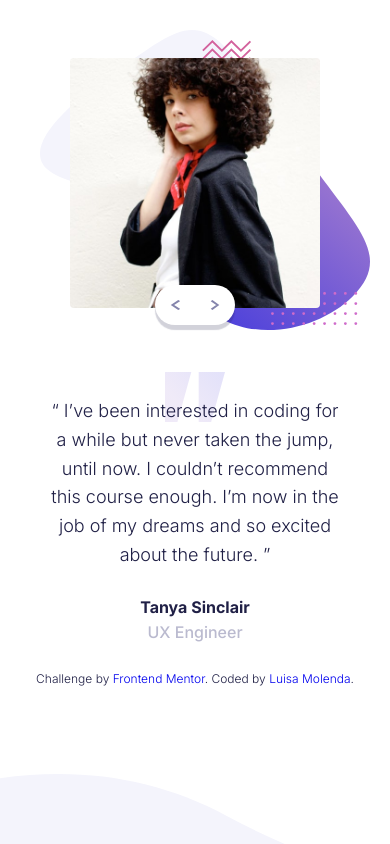
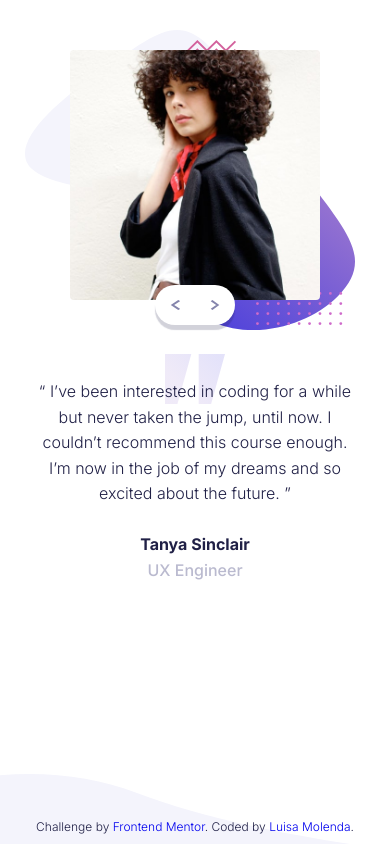
Before and after one commit to molendaluisa/coding-bootcamp-testimonials-slider-master, a React (Create React App) app: page / in a window 390 px wide. Built offline with nearby package versions, Linux system fonts and the light colour scheme.

Commit message:
mobile version finalized

```diff
--- a/src/App.css
+++ b/src/App.css
@@ -1,4 +1,9 @@
 @import url("https://fonts.googleapis.com/css2?family=Inter:wght@300;500;700&display=swap");
+.App body {
+  margin: 0;
+  padding: 0;
+}
+
 .App .testimonial {
   display: -webkit-box;
   display: -ms-flexbox;
@@ -10,6 +15,7 @@
   -webkit-box-align: center;
       -ms-flex-align: center;
           align-items: center;
+  height: 100vh;
 }
 
 .App .testimonial-photo .bg-img {
@@ -17,7 +23,7 @@
   height: 300px;
   position: absolute;
   top: 30px;
-  left: 40px;
+  left: 25px;
   z-index: -1;
 }
 
@@ -25,7 +31,7 @@
   height: 250px;
   width: 250px;
   margin-top: 50px;
-  margin-bottom: 60px;
+  margin-bottom: 50px;
   border-radius: 4px;
 }
 
@@ -80,7 +86,7 @@
 .App .testimonial-info .testimonial-quote {
   font-weight: 300;
   color: #202046;
-  font-size: 18px;
+  font-size: 16px;
   margin-bottom: 25px;
 }
 
@@ -99,13 +105,13 @@
   margin-bottom: 25px;
 }
 
-.App .patternCurve {
-  background-image: url("../src/images/pattern-curve.svg");
+.App .patternCurve-img {
   width: 100%;
   height: 70px;
   position: absolute;
   bottom: 0;
-  left: -50px;
+  left: -40px;
+  z-index: -1;
 }
 
 .App .attribution {
@@ -113,8 +119,8 @@
   font-weight: 300;
   color: #202046;
   font-size: 12px;
-  z-index: 200;
   position: relative;
+  bottom: 25px;
 }
 
 .App .attribution a {
--- a/src/App.js
+++ b/src/App.js
@@ -33,8 +33,8 @@ function App() {
       <body>
         <div className="testimonial">
           <div className="testimonial-photo">
-            <img src={patternBg} alt="" className="bg-img"/>
-            <img src={user.photo} alt={user.name} className="testimonial-photo-user"/>
+            <img src={patternBg} alt="" className="bg-img" />
+            <img src={user.photo} alt={user.name} className="testimonial-photo-user" />
           </div>
           <div className="btn">
             <button onClick={() => setUser(tanya)}>
@@ -47,7 +47,7 @@ function App() {
           </div>
           <div className="testimonial-info">
             <div className="patternQuotes">
-              <img src={patternQuotes} alt="" className="patternQuotes-img"/>
+              <img src={patternQuotes} alt="" className="patternQuotes-img" />
             </div>
             <div className="testimonial-quote">
               <p>
@@ -62,12 +62,17 @@ function App() {
             </div>
           </div>
         </div>
-        <div className="patternCurve"> </div>
 
         <div class="attribution">
           Challenge by <a href="https://www.frontendmentor.io?ref=challenge" target="_blank">Frontend Mentor</a>.
           Coded by <a href="https://github.com/molendaluisa">Luisa Molenda</a>.
         </div>
+
+        <div className="patternCurve">
+        <img src={patternCurve} alt="" className="patternCurve-img" />
+        </div>
+
+
       </body>
     </div>
   );
--- a/src/App.scss
+++ b/src/App.scss
@@ -1,10 +1,16 @@
 @import "./variables";
 
 .App {
+  body {
+    margin: 0;
+    padding: 0;
+  }
+
   .testimonial {
     display: flex;
     flex-direction: column;
     align-items: center;
+    height: 100vh;
   }
 
   .testimonial-photo {
@@ -13,7 +19,7 @@
       height: 300px;
       position: absolute;
       top: 30px;
-      left: 40px;
+      left: 25px;
       z-index: -1;
     }
 
@@ -21,8 +27,7 @@
       height: 250px;
       width: 250px;
       margin-top: 50px;
-      margin-bottom: 60px;
-      //box-shadow: 0 10px 1px rgba($color: #000, $alpha: 0.4);
+      margin-bottom: 50px;
       border-radius: 4px;
     }
   }
@@ -72,7 +77,7 @@
     .testimonial-quote {
       font-weight: $light-weight;
       color: $dark-blue;
-      font-size: 18px;
+      font-size: 16px;
       margin-bottom: 25px;
       p {
         margin: 0;
@@ -89,12 +94,14 @@
     }
   }
   .patternCurve {
-    background-image: url("../src/images/pattern-curve.svg");
-    width: 100%;
-    height: 70px;
-    position: absolute;
-    bottom: 0;
-    left: -50px;
+    &-img {
+      width: 100%;
+      height: 70px;
+      position: absolute;
+      bottom: 0;
+      left: -40px;
+      z-index: -1;
+    }
   }
 
   .attribution {
@@ -102,8 +109,8 @@
     font-weight: $light-weight;
     color: $dark-blue;
     font-size: 12px;
-    z-index: 200;
     position: relative;
+    bottom: 25px;
 
     a {
       text-decoration: none;
--- a/src/index.css
+++ b/src/index.css
@@ -14,5 +14,8 @@ html {
 
 body {
   font-family: "Inter", sans-serif;
+  margin: 0;
+  padding: 0;
+  height: 100vh;
 }
 /*# sourceMappingURL=index.css.map */
--- a/src/index.scss
+++ b/src/index.scss
@@ -13,4 +13,7 @@ html {
 
 body {
     font-family: $inter;
+    margin: 0;
+    padding: 0;
+    height: 100vh;
 }
```
Also changed, not shown: 2 other files (tests, documents, lock files or other folders).
